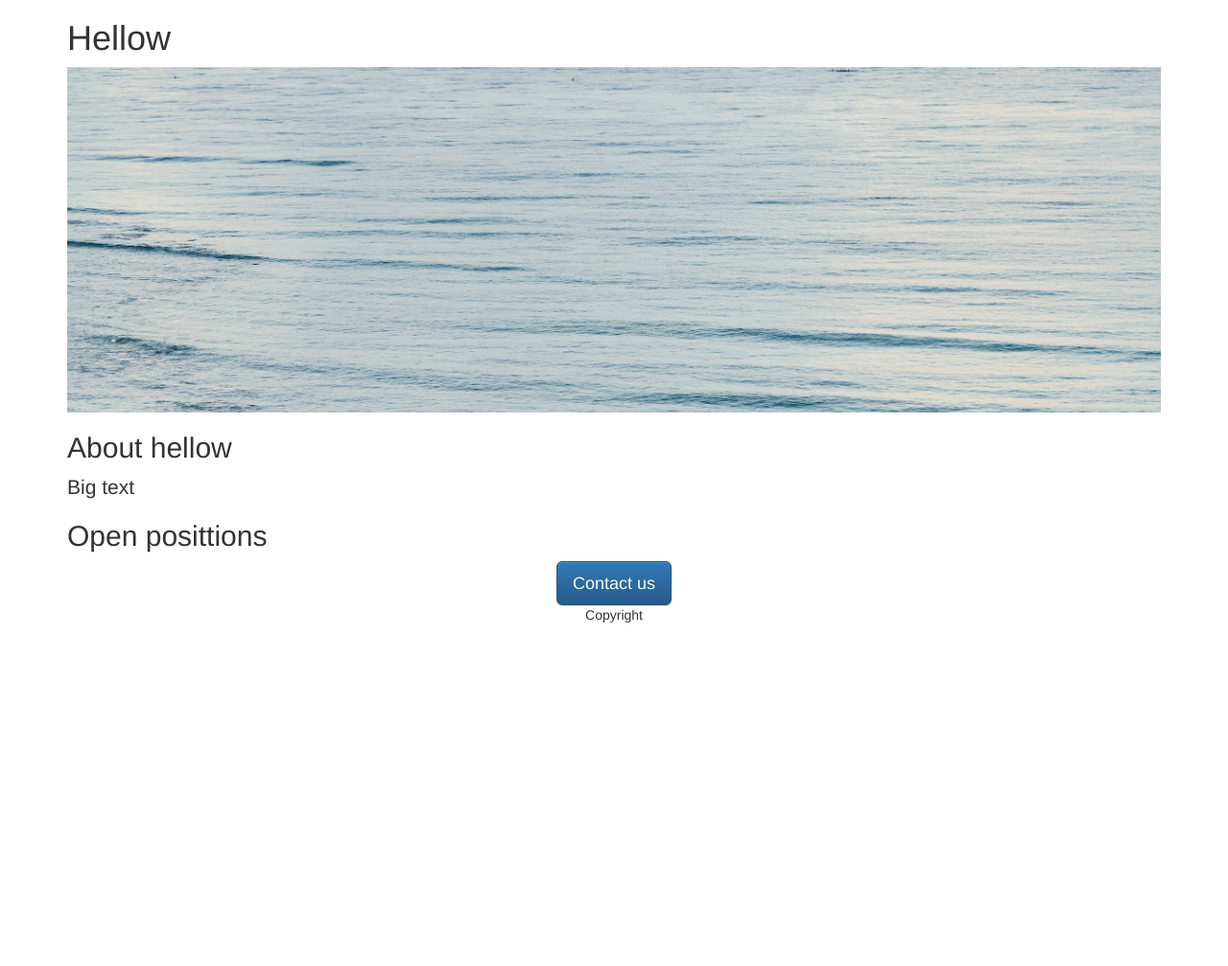
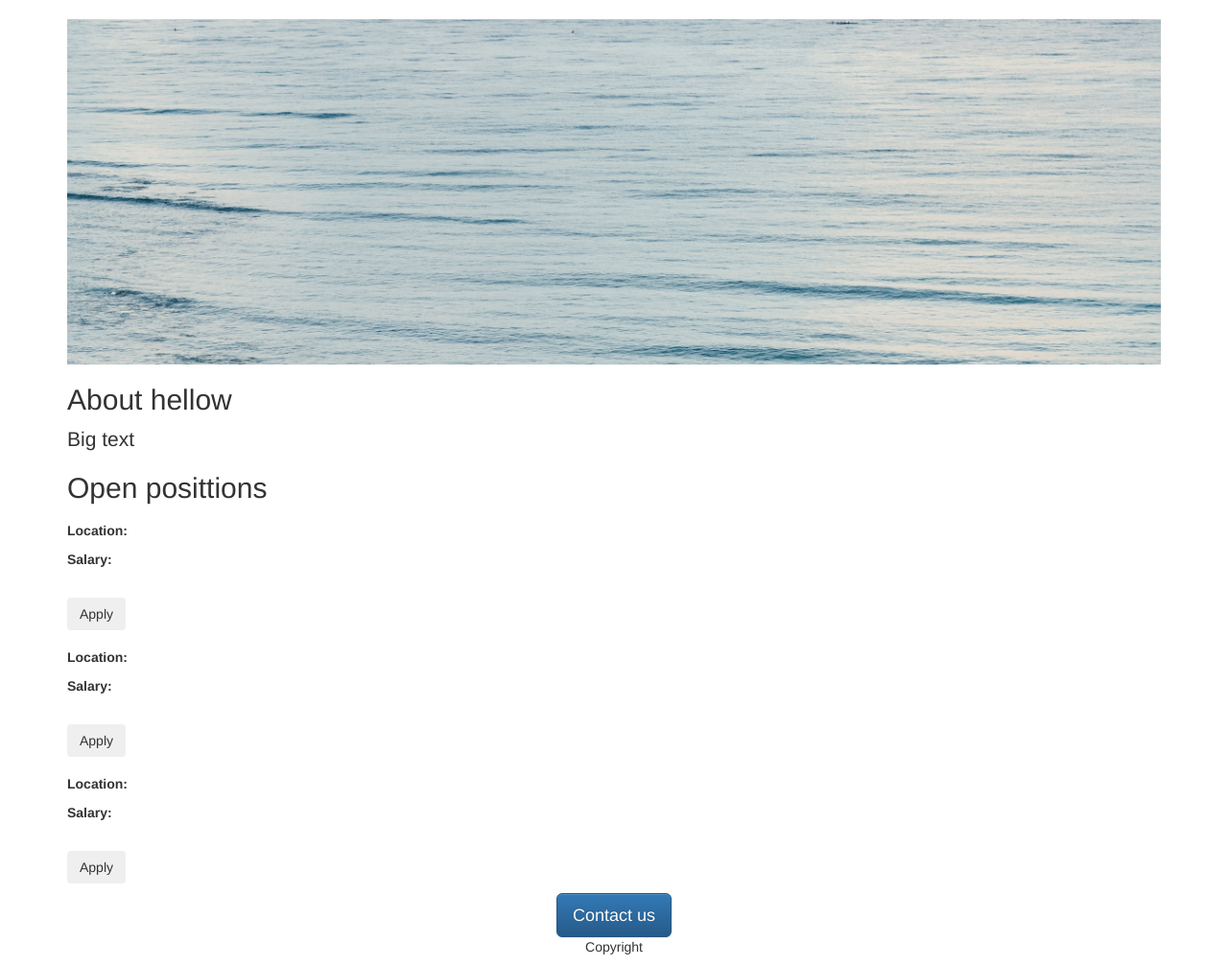
Before and after one commit to javierjuanJJ/flask3, a Flask app: page / in a window 1280 px wide. Shown: the whole page at 96% size. Before the commit the page ends 649 px from the top, so only its background shows below. Run offline with Flask 2, Linux system fonts and the light colour scheme.

Commit message:
Commit 3 dynamic templates

```diff
--- a/app.py
+++ b/app.py
@@ -1,12 +1,35 @@
-from flask import Flask, render_template
+from flask import Flask, render_template, jsonify
 
 app = Flask(__name__)
 
+JOBS = [
+    {
+        'id': 1,
+        'title':'',
+        'location':'',
+        'salary':'',
+    },
+    {
+        'id': 2,
+        'title':'',
+        'location':'',
+        'salary':'',
+    },
+    {
+        'id': 3,
+        'title':'',
+        'location':'',
+        'salary':'',
+    },
+]
 
 @app.route('/')
 def hello_world():  # put application's code here
-    return render_template('home.html')
+    return render_template('home.html', jobs = JOBS, company_name='')
 
+@app.route('/api/jobs')
+def hello_world():  # put application's code here
+    return jsonify(JOBS)
 
 if __name__ == '__main__':
-    app.run()
+    app.run(host='0.0.0.0', debug=True)
--- a/templates/home.html
+++ b/templates/home.html
@@ -19,13 +19,18 @@
 </head>
 <body>
 <div class="container">
-    <h1 class="text-enter mt-2 mb-4">Hellow</h1>
+    <h1 class="text-enter mt-2 mb-4">{{ company_name }}</h1>
     <img class="img-fluid" id="banner"
          src="{{ url_for('static', filename='background.jpg') }}"
      alt="image">
     <h2 class="text-enter mt-2 mb-4">About hellow</h2>
     <p class="lead">Big text</p>
     <h2 class="text-enter mt-2 mb-4">Open posittions</h2>
+    <p>
+        {% for job in jobs %}
+            {% include 'jobItem.html' %}
+        {% endfor %}
+    </p>
     <div class="text-center">
         <button class="btn btn-primary btn-lg">Contact us</button>
         <p class="mt-4">Copyright</p>
--- /dev/null
+++ b/templates/jobItem.html
@@ -0,0 +1,12 @@
+<div class="border-bottom">
+    <div class="col-18"><h4 style="color:rgb(128,120,120); margin-bottom: 4px; padding-bottom: 4px;">{{ job['title'] }}</h4>
+        <div><b>Location: </b>
+            <p>{{ job['location'] }}</p></div>
+        {% if 'salary' in job %}
+            <div><b>Salary: </b>
+                <p>{{ job['salary'] }}</p></div>
+            <br></div>{% endif %}
+    <div class="col-3">
+        <button type="button" class="btn btn-outline-primary">Apply</button>
+    </div>
+</div>
```
